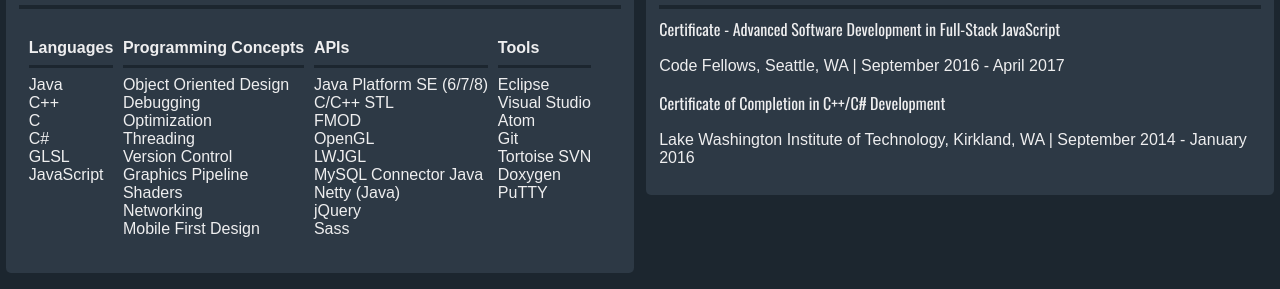
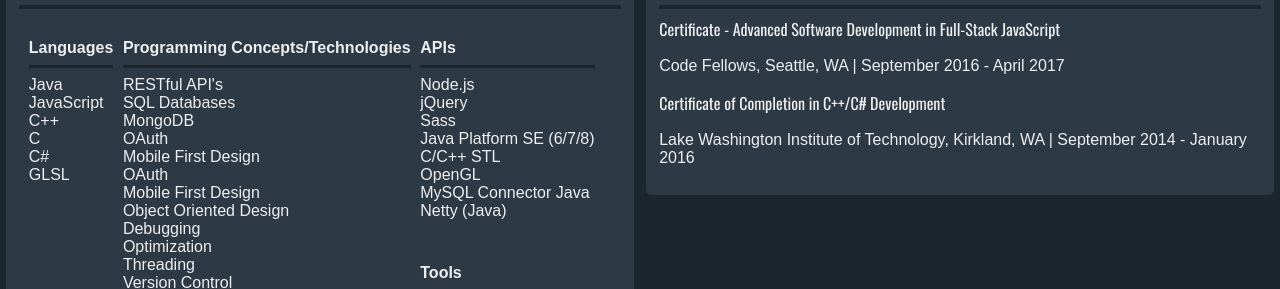
Before and after one commit to titandino/portfolio-server, a website: page public/index.html in a window 1280 px wide. Shown: the part 507-796 px from the top of the page. Drawn offline with nearby package versions, Linux system fonts and the light colour scheme; no server answers.

Commit message:
Add more recent/relevant skills to skills list.

```diff
--- a/public/index.html
+++ b/public/index.html
@@ -62,39 +62,44 @@
             <ul><a href="#">Languages</a>
               <div class="hr"></div>
               <li>Java</li>
+              <li>JavaScript</li>
               <li>C++</li>
               <li>C</li>
               <li>C#</li>
               <li>GLSL</li>
-              <li>JavaScript</li>
             </ul>
           </section>
           <section class="skills-list col box-50-nofull">
-            <ul><a href="#">Programming Concepts</a>
+            <ul><a href="#">Programming Concepts/Technologies</a>
               <div class="hr"></div>
+              <li>RESTful API's</li>
+              <li>SQL Databases</li>
+              <li>MongoDB</li>
+              <li>OAuth</li>
+              <li>Mobile First Design</li>
+              <li>OAuth</li>
+              <li>Mobile First Design</li>
               <li>Object Oriented Design</li>
               <li>Debugging</li>
               <li>Optimization</li>
               <li>Threading</li>
               <li>Version Control</li>
-              <li>Graphics Pipeline</li>
+              <li>3D Graphics Pipeline</li>
               <li>Shaders</li>
               <li>Networking</li>
-              <li>Mobile First Design</li>
             </ul>
           </section>
           <section class="skills-list col box-50-nofull">
             <ul><a href="#">APIs</a>
               <div class="hr"></div>
+              <li>Node.js</li>
+              <li>jQuery</li>
+              <li>Sass</li>
               <li>Java Platform SE (6/7/8)</li>
               <li>C/C++ STL</li>
-              <li>FMOD</li>
               <li>OpenGL</li>
-              <li>LWJGL</li>
               <li>MySQL Connector Java</li>
               <li>Netty (Java)</li>
-              <li>jQuery</li>
-              <li>Sass</li>
             </ul>
           </section>
           <section class="skills-list col box-50-nofull">
```
